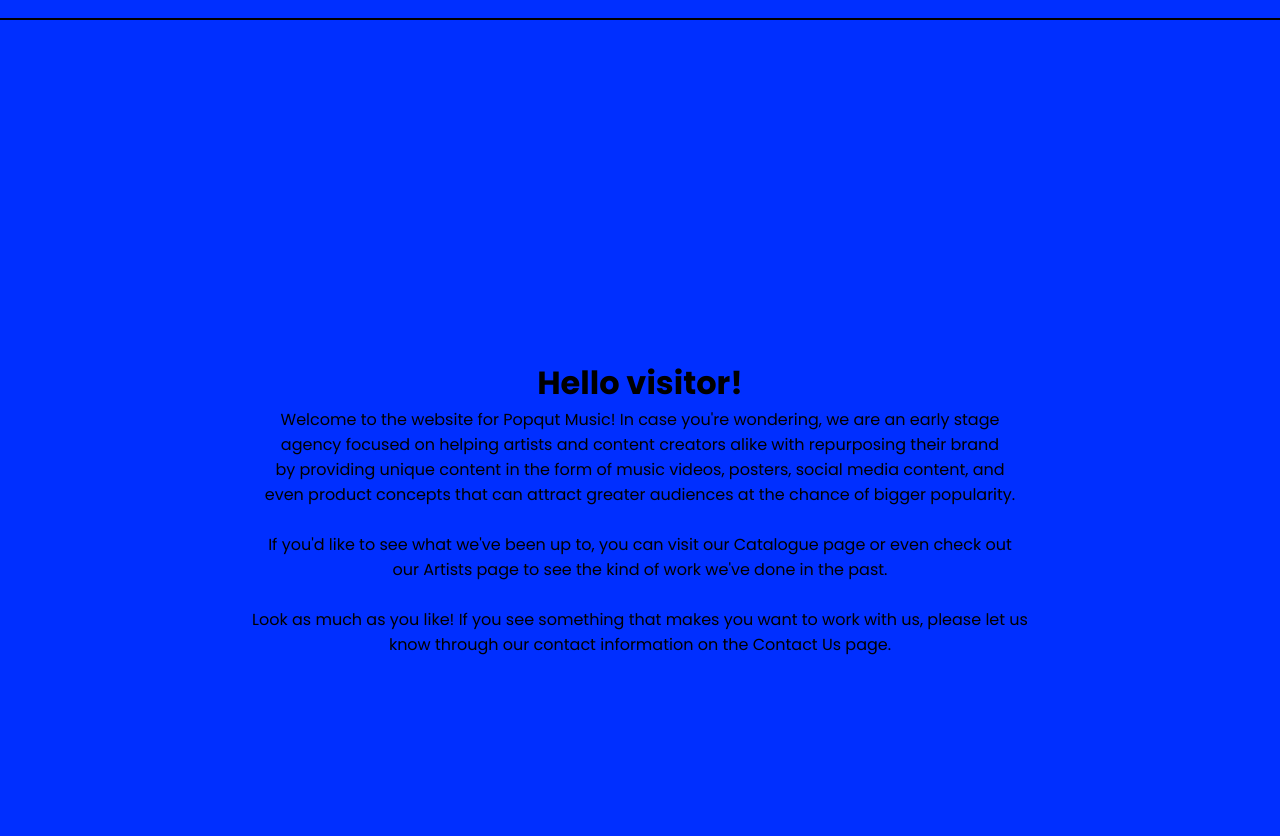
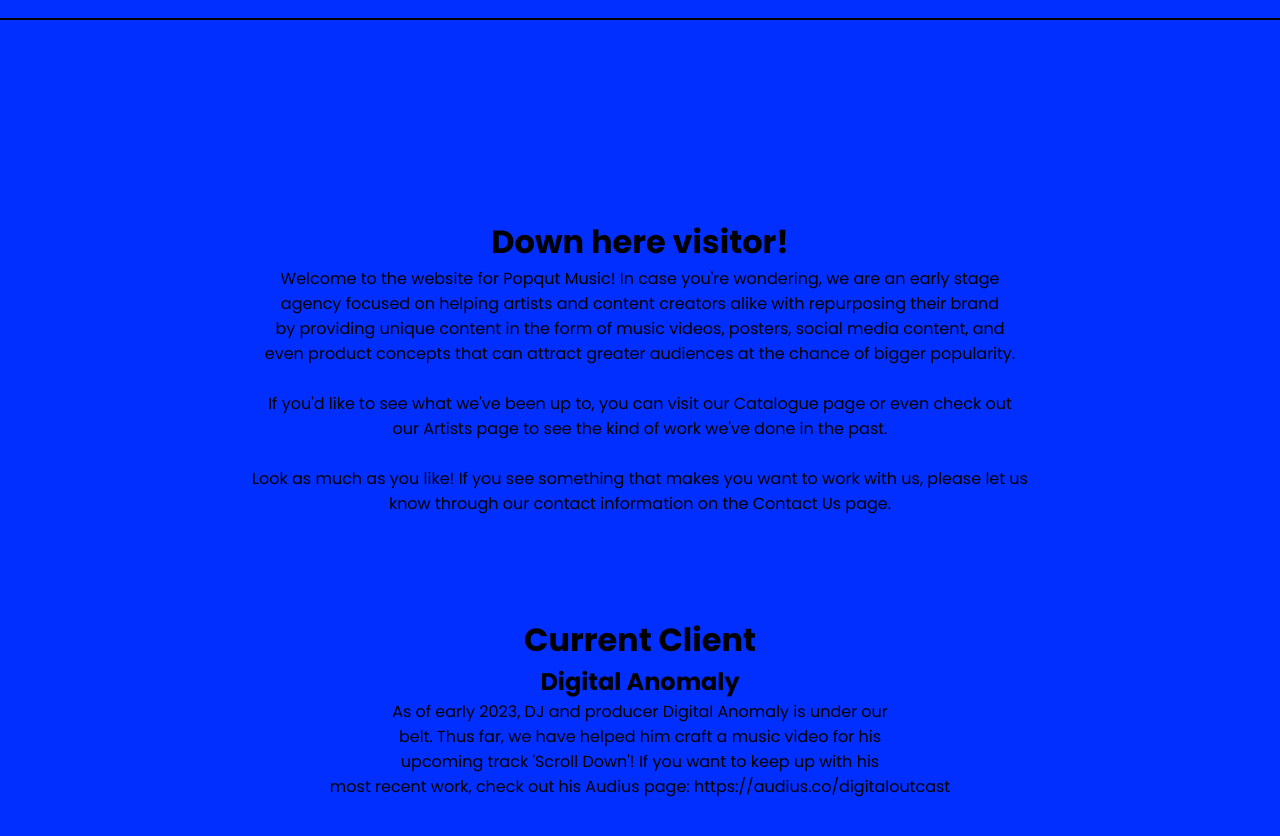
Before and after one commit to popqutmusic/popqutmusic.github.io, a plain HTML site: page index.html in a window 1280 px wide. Shown: the part 172-1008 px from the top of the page. Drawn offline with nearby package versions, Linux system fonts and the light colour scheme.

Commit message:
Update index.html

```diff
--- a/index.html
+++ b/index.html
@@ -34,7 +34,7 @@
         </header>
 
         <center>
-          <h1>Hello visitor!</h1>
+          <h1>Down here visitor!</h1>
           <p>
             Welcome to the website for Popqut Music! In case you're wondering, we are an early stage
             <br>
@@ -51,6 +51,20 @@
             Look as much as you like! If you see something that makes you want to work with us, please let us
             <br>
             know through our contact information on the Contact Us page.
+          </p>
+          <br><br><br><br>
+
+          <h1>Current Client</h1>
+          <h2>Digital Anomaly</h2>
+          <p>
+            As of early 2023, DJ and producer Digital Anomaly is under our
+            <br>
+            belt. Thus far, we have helped him craft a music video for his
+            <br>
+            upcoming track 'Scroll Down'! If you want to keep up with his
+            <br>
+            most recent work, check out his Audius page: https://audius.co/digitaloutcast
+            <br>
           </p>
         </center>
 
```
